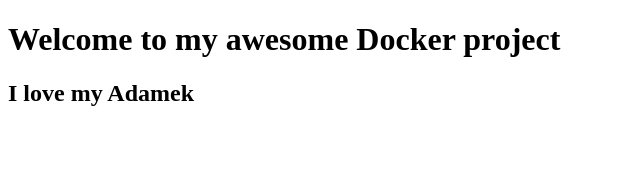
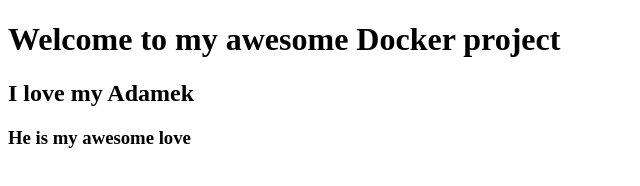
Before and after one commit to buca92/TestAutomationDocker, a plain HTML site: page index.html in a window 1280 px wide. Shown: the whole page, without its empty margins (0-640 px from the left). Drawn offline with Linux system fonts and the light colour scheme.

Commit message:
another lovely text

```diff
--- a/index.html
+++ b/index.html
@@ -7,6 +7,8 @@
 
 	<h2>I love my Adamek</h2>
 
+	<h3>He is my awesome love</h3>
+
 </head>
 <body>
 
```
